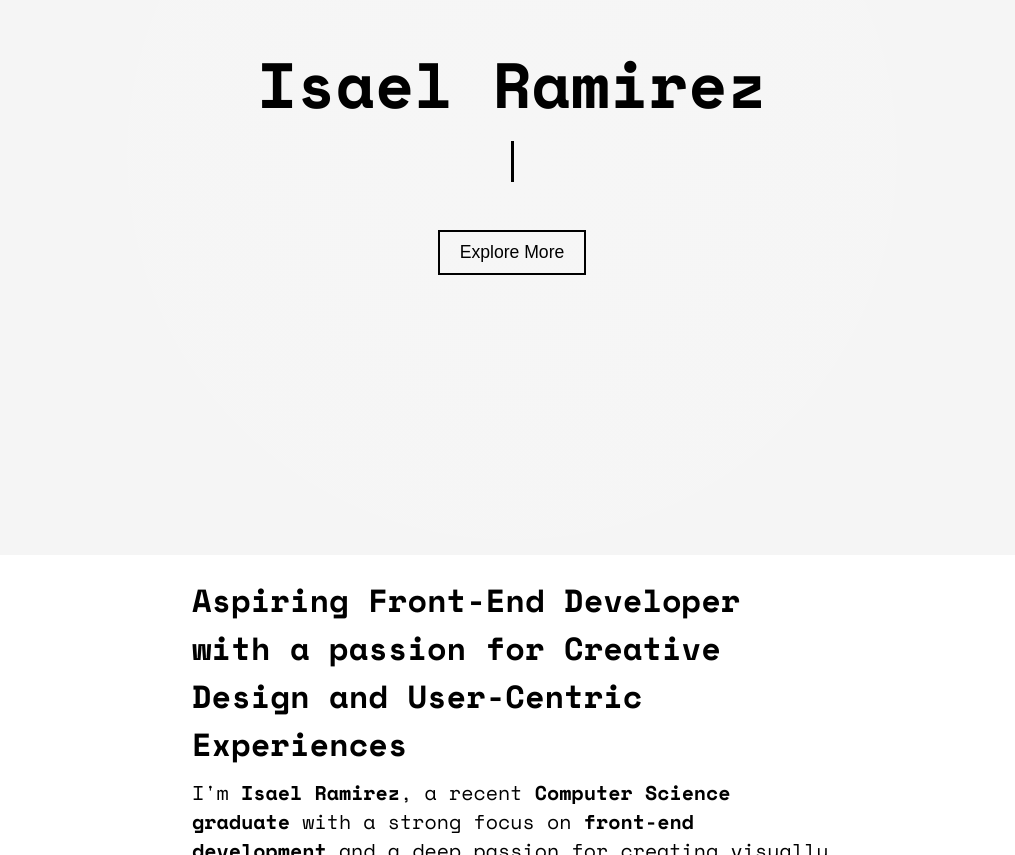
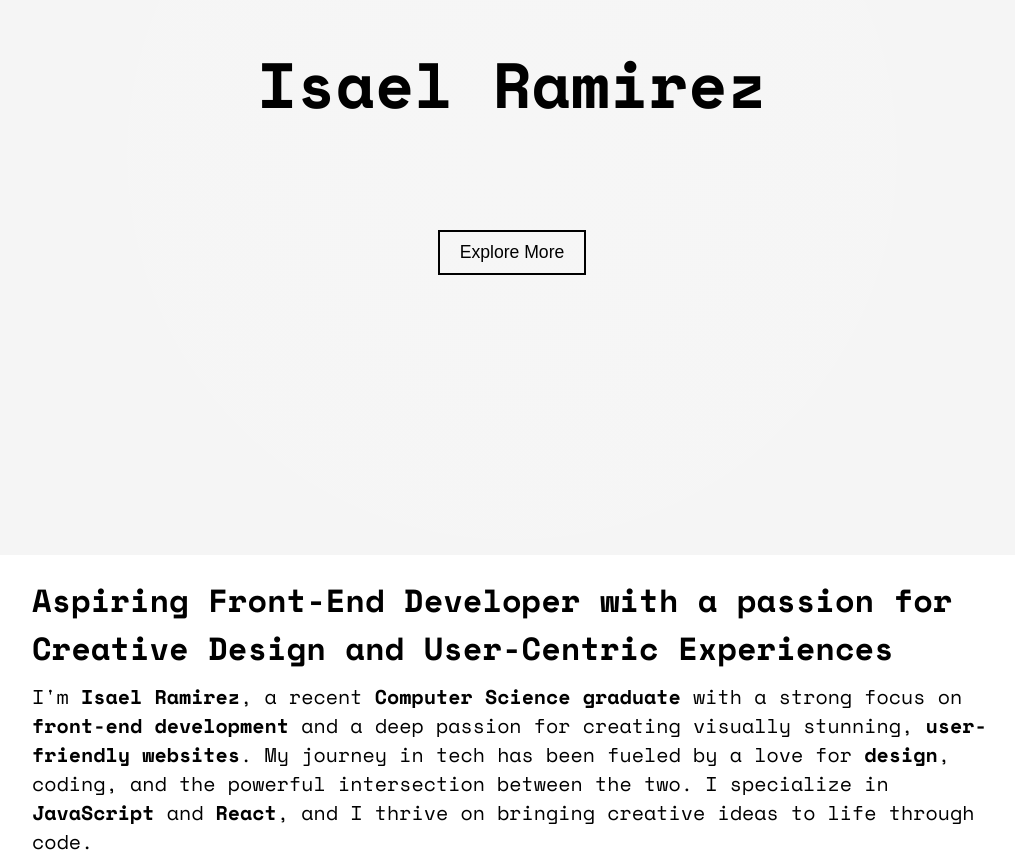
Before and after one commit to isxel/isael-ramirez-portfolio, a React (Vite) app: page / in a window 1280 px wide. Shown: the part 245-1100 px from the top of the page, without its empty margins (128-1143 px from the left). Built offline with nearby package versions, Linux system fonts and the light colour scheme.

Commit message:
Wider width for about and proj pages for readability

```diff
--- a/src/style/About.css
+++ b/src/style/About.css
@@ -16,13 +16,13 @@
 .about-title {
   margin-bottom: 10px;
   font-family: Space Mono, monospace;
-  width: 50%;
+  width: 75%;
   text-align: left;
 }
 
 .about-description {
   margin-top: 0;
-  width: 50%;
+  width: 75%;
   font-size: 2.5vh;
   font-family: Space Mono, monospace;
   text-align: left;
--- a/src/style/Proj.css
+++ b/src/style/Proj.css
@@ -12,7 +12,7 @@
   overflow: hidden;
   box-shadow: 0 4px 8px rgba(0, 0, 0, 0.1);
   transition: transform 0.3s ease, box-shadow 0.3s ease;
-  width: 50%;
+  width: 75%;
   justify-content: center;
   text-align: center;
 }
```
